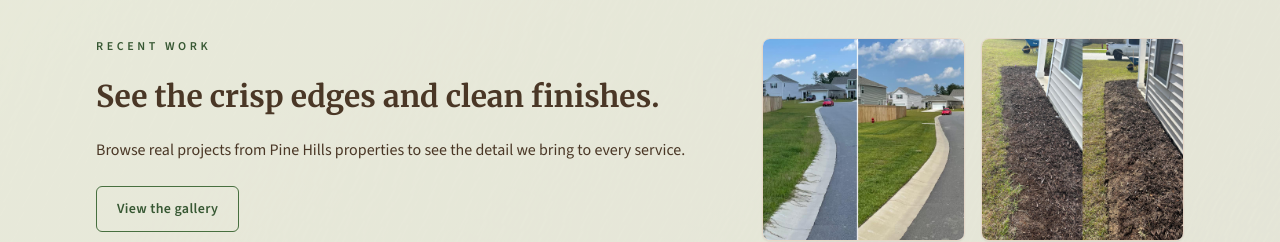
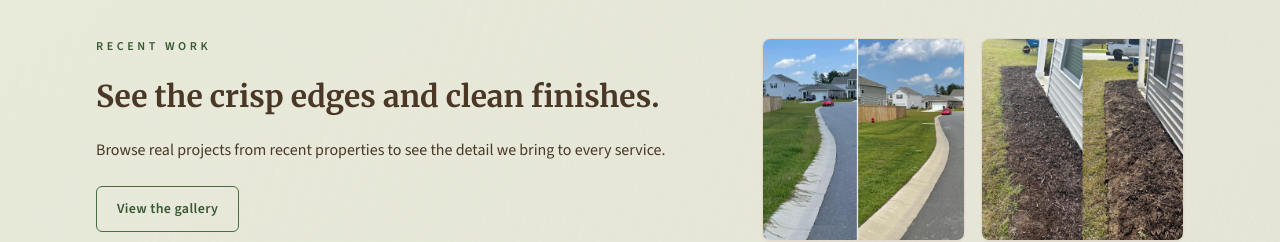
Before and after one commit to duglco/PHLS, a Next.js app: page / in a window 1280 px wide. Shown: the part 1960-2202 px from the top of the page. Built offline with nearby package versions, Linux system fonts and the light colour scheme; no server answers.

Commit message:
dustins fixes

```diff
--- a/app/page.tsx
+++ b/app/page.tsx
@@ -219,8 +219,8 @@ export default function HomePage() {
               See the crisp edges and clean finishes.
             </h2>
             <p className="text-base text-soil-700">
-              Browse real projects from Pine Hills properties to see the detail
-              we bring to every service.
+              Browse real projects from recent properties to see the detail we
+              bring to every service.
             </p>
             <Link
               href="/gallery"
```
